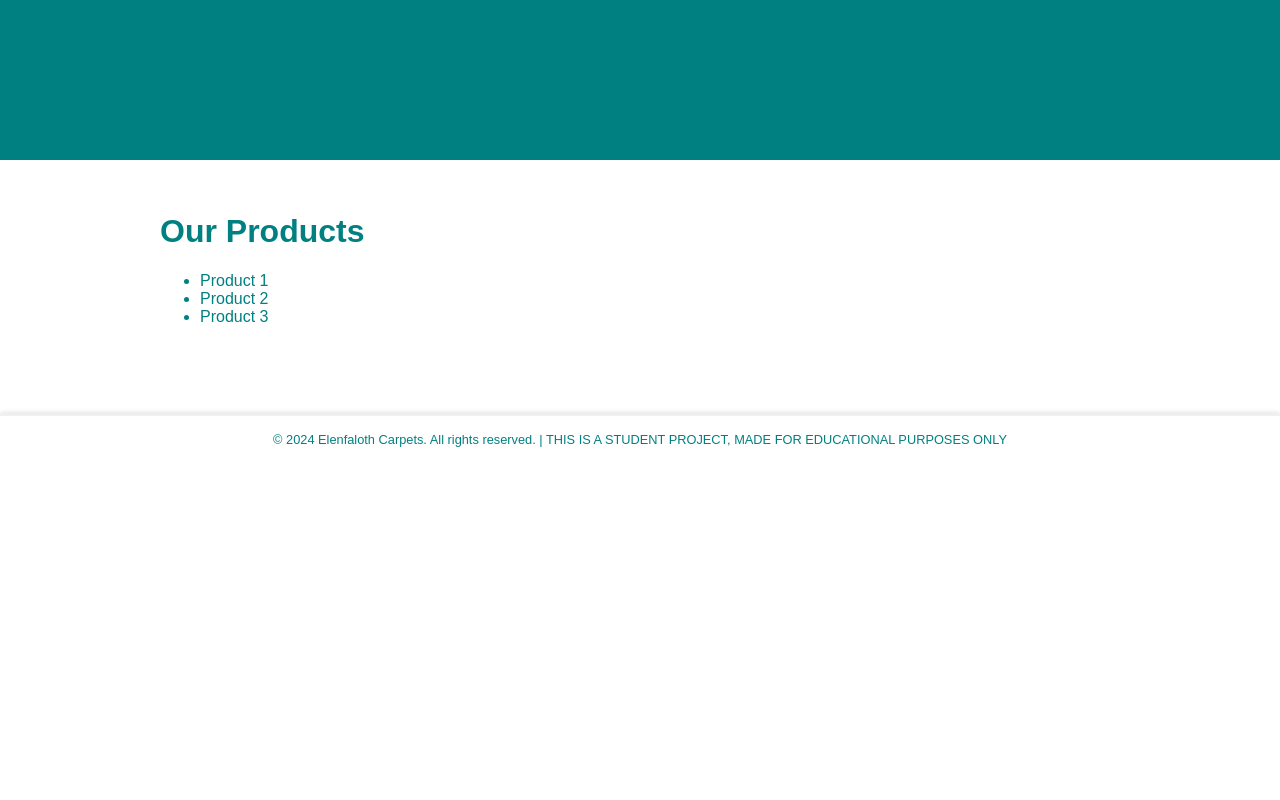
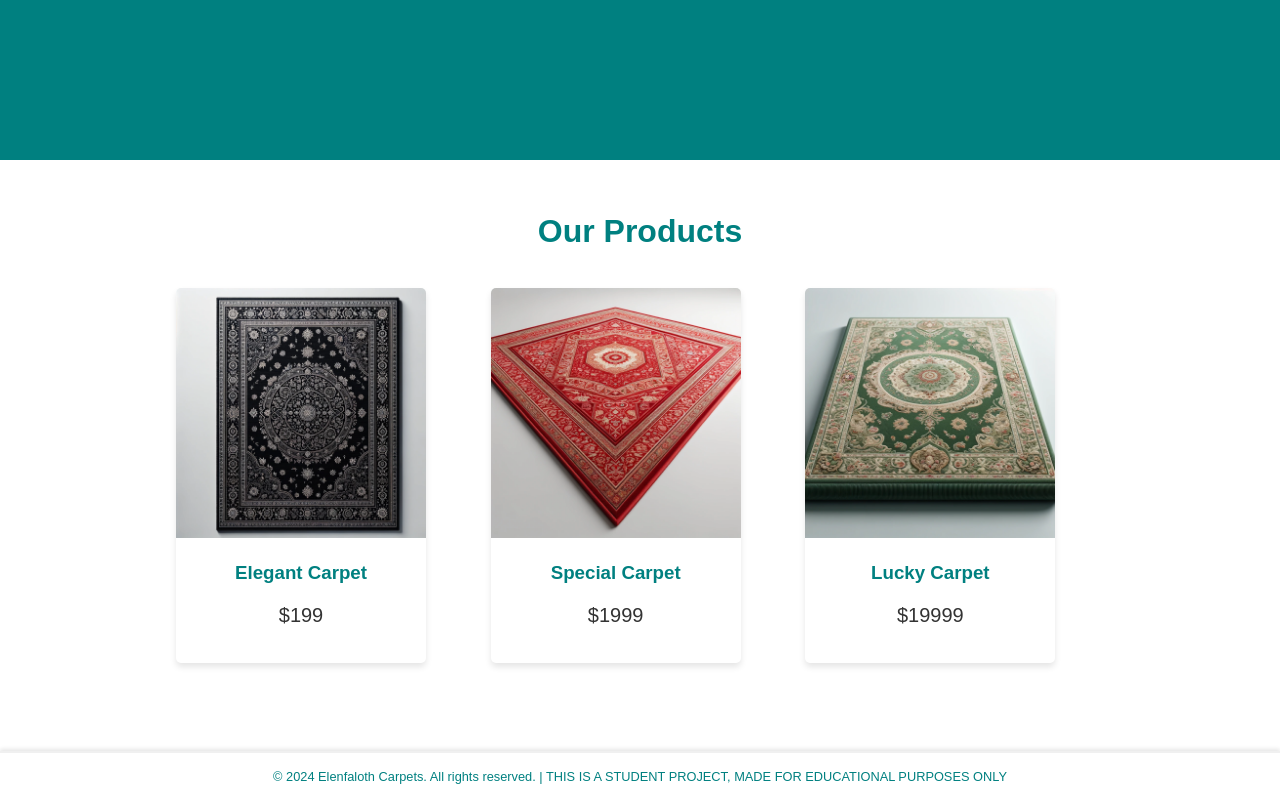
Before and after one commit to H4ss/Google-SEO-Tek5, a Gatsby site: page /products in a window 1280 px wide. Shown: the part 592-1392 px from the top of the page. Before the commit the page ends 1055 px from the top, so only its background shows below. Built offline with nearby package versions, Linux system fonts and the light colour scheme; Gatsby itself is replaced by a stand-in of ours.

Commit message:
Update products prage to display cards with names, images and prices

```diff
--- /dev/null
+++ b/src/components/product-card.js
@@ -0,0 +1,17 @@
+import React from "react"
+import { Link } from "gatsby"
+import "../styles/product-card.css"
+
+const ProductCard = ({ slug, image, name, price }) => (
+  <Link to={slug} className="product-card-link">
+    <div className="product-card">
+      <img src={image} alt={name} className="product-image" />
+      <div className="product-info">
+        <h3 className="product-name">{name}</h3>
+        <p className="product-price">${price}</p>
+      </div>
+    </div>
+  </Link>
+)
+
+export default ProductCard
--- /dev/null
+++ b/src/components/product-grid.js
@@ -0,0 +1,18 @@
+import React from "react"
+import ProductCard from "./product-card"
+import "../styles/product-grid.css" // We'll create this CSS file next
+
+const ProductGrid = ({ products }) => (
+  <div className="product-grid">
+    {products.map(product => (
+      <ProductCard
+        slug={product.slug}
+        image={product.image}
+        name={product.name}
+        price={product.price}
+      />
+    ))}
+  </div>
+)
+
+export default ProductGrid
--- a/src/pages/products.js
+++ b/src/pages/products.js
@@ -1,6 +1,17 @@
 import React from "react"
-import { Link } from "gatsby"
 import Layout from "../components/layout"
+import ProductGrid from "../components/product-grid"
+
+//import images
+import carpetGreen from "../images/carpet-green.png"
+import carpetRed from "../images/carpet-red.png"
+import carpetBlack from "../images/carpet-black.png"
+
+const products = [
+  { id: 1, slug: "/products/product1", image: carpetBlack, name: "Elegant Carpet", price: "199" },
+  { id: 2, slug: "/products/product2", image: carpetRed, name: "Special Carpet", price: "1999" },
+  { id: 3, slug: "/products/product3", image: carpetGreen, name: "Lucky Carpet", price: "19999" },
+]
 
 const ProductsPage = () => (
   <Layout>
@@ -27,13 +38,8 @@ const ProductsPage = () => (
       </div>
     </div>
     <div style={{ margin: '0 auto', maxWidth: 960, padding: '2rem' }}>
-      <h1>Our Products</h1>
-      <ul>
-        <li><Link to="/products/product1">Product 1</Link></li>
-        <li><Link to="/products/product2">Product 2</Link></li>
-        <li><Link to="/products/product3">Product 3</Link></li>
-        {/* Add more products as needed */}
-      </ul>
+      <h1 style={{ textAlign: 'center' }}>Our Products</h1>
+      <ProductGrid products={products} />
     </div>
   </Layout>
 )
--- /dev/null
+++ b/src/styles/product-card.css
@@ -0,0 +1,43 @@
+/* src/components/productCard.css */
+.product-card {
+    display: flex;
+    flex-direction: column;
+    align-items: center;
+    width: 250px;
+    box-shadow: 0 4px 6px rgba(0, 0, 0, 0.1);
+    transition: transform 0.3s ease;
+    border-radius: 5px;
+    overflow: hidden;
+}
+
+.product-card:hover {
+    transform: translateY(-5px);
+    cursor: pointer;
+}
+
+.product-card-link {
+    text-decoration: none;
+    /* Removes underline from links */
+    color: inherit;
+    /* Inherits the text color from parent elements */
+}
+
+.product-image {
+    width: 100%;
+    height: auto;
+    object-fit: cover;
+}
+
+.product-info {
+    padding: 1rem;
+    text-align: center;
+}
+
+.product-name {
+    margin: 0.5rem 0;
+}
+
+.product-price {
+    font-size: 1.25rem;
+    color: #333;
+}
--- /dev/null
+++ b/src/styles/product-grid.css
@@ -0,0 +1,7 @@
+/* src/components/productGrid.css */
+.product-grid {
+    display: grid;
+    grid-template-columns: repeat(auto-fill, minmax(250px, 1fr));
+    gap: 1rem;
+    padding: 1rem;
+  }
```
Also changed, not shown: src/images/carpet-black.png (added), src/images/carpet-green.png (added), src/images/carpet-red.png (added).
